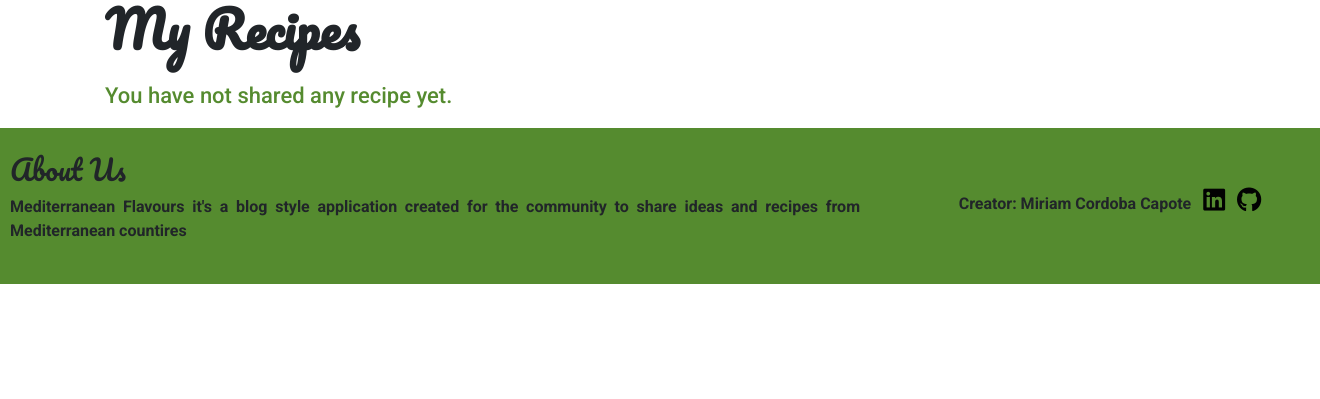
After one commit to Mikatep/Python3, a Flask app: page /see_recipes in a window 1320 px wide; the page is wider, and only the part inside the window is pictured. The commit adds this page. Shown: the part 401-800 px from the top of that part. Run offline with Flask 2, Linux system fonts and the light colour scheme; a database or web service that is not in the repository returns one stand-in record (values such as "Sample title"); some libraries are stand-ins or nearby versions.

Commit message:
my recipes section created within user's profile, designed and functional

```diff
--- a/app.py
+++ b/app.py
@@ -145,6 +145,11 @@ def delete_recipe(recipe_id):
     flash("Recipe successfully deleted")
     return redirect(url_for("get_recipes"))
 
+@app.route("/see_recipes")
+def see_recipes():
+    recipes = mongo.db.recipes.find()
+    return render_template("see_recipes.html", recipes=recipes)
+
 
 if __name__ == "__main__":
     app.run(host=os.environ.get("IP"),
--- a/templates/profile.html
+++ b/templates/profile.html
@@ -17,7 +17,7 @@
         </div>
         <div class="profile-name" class="col-md-4">
             <h3 >
-                   <a class="subtitle " href="">Edit Recipe</a>
+                   <a class="subtitle " href="{{ url_for('see_recipes') }}">See and Edit my recipes</a>
             </h3>
         </div>
         <div class="profile-name" class="col-md-4">
--- /dev/null
+++ b/templates/see_recipes.html
@@ -0,0 +1,46 @@
+{% extends "base.html" %}
+{% block content %}
+    {% for recipe in recipes %}
+        {% if session.user|lower == recipe.created_by|lower %}
+
+        <h2 class="title">My Recipes</h2>
+        <div class="row">
+            <div class="accordion row" id="accordionExample">
+                <div class="card col-md-12">
+                    <div class="card-header" id="headingOne">
+                        <h2 class="mb-0">
+                            <button class="btn btn-link" type="button" data-toggle="collapse" data-target="#collapseOne"
+                                aria-expanded="true" aria-controls="collapseOne">
+                                {{ loop.index }}. {{ recipe.recipe_name }} | Category: {{ recipe.category_name }}
+                            </button>
+                            <a href="{{ url_for('edit_recipe', recipe_id=recipe._id) }}" class="btn btn-danger">Edit my
+                                Recipe</a>
+                            <a href="{{ url_for('delete_recipe', recipe_id=recipe._id) }}" class="btn btn-danger">Delete my
+                                Recipe</a>
+                        </h2>
+                    </div>
+                </div>
+                <div id="collapseOne" class="collapse show" aria-labelledby="headingOne" data-parent="#accordionExample">
+                    <div class="card-body">
+                        <p>
+                            <h6>Ingredients:</h6> {{ recipe.recipe_ingredients }}
+                        </p>
+                        <p>
+                            <h6>Preparation:</h6> {{ recipe.recipe_steps}}
+                        </p>
+                        <div class="col-md-5">
+                            <img src="{{ recipe.recipe_picture }}" alt="Recipe picture">
+                        </div>
+                        <h6>Created by: {{ recipe.created_by}}</h6>
+                    </div>
+                </div>
+            </div>
+
+        </div>
+
+        {% else %}
+        <h2 class="title">My Recipes</h2>
+        <p class="description">You have not shared any recipe yet.</p>
+        {% endif %}
+    {% endfor %}
+{% endblock %}
```
Also changed, not shown: templates/home.html (+12 -5 lines).
